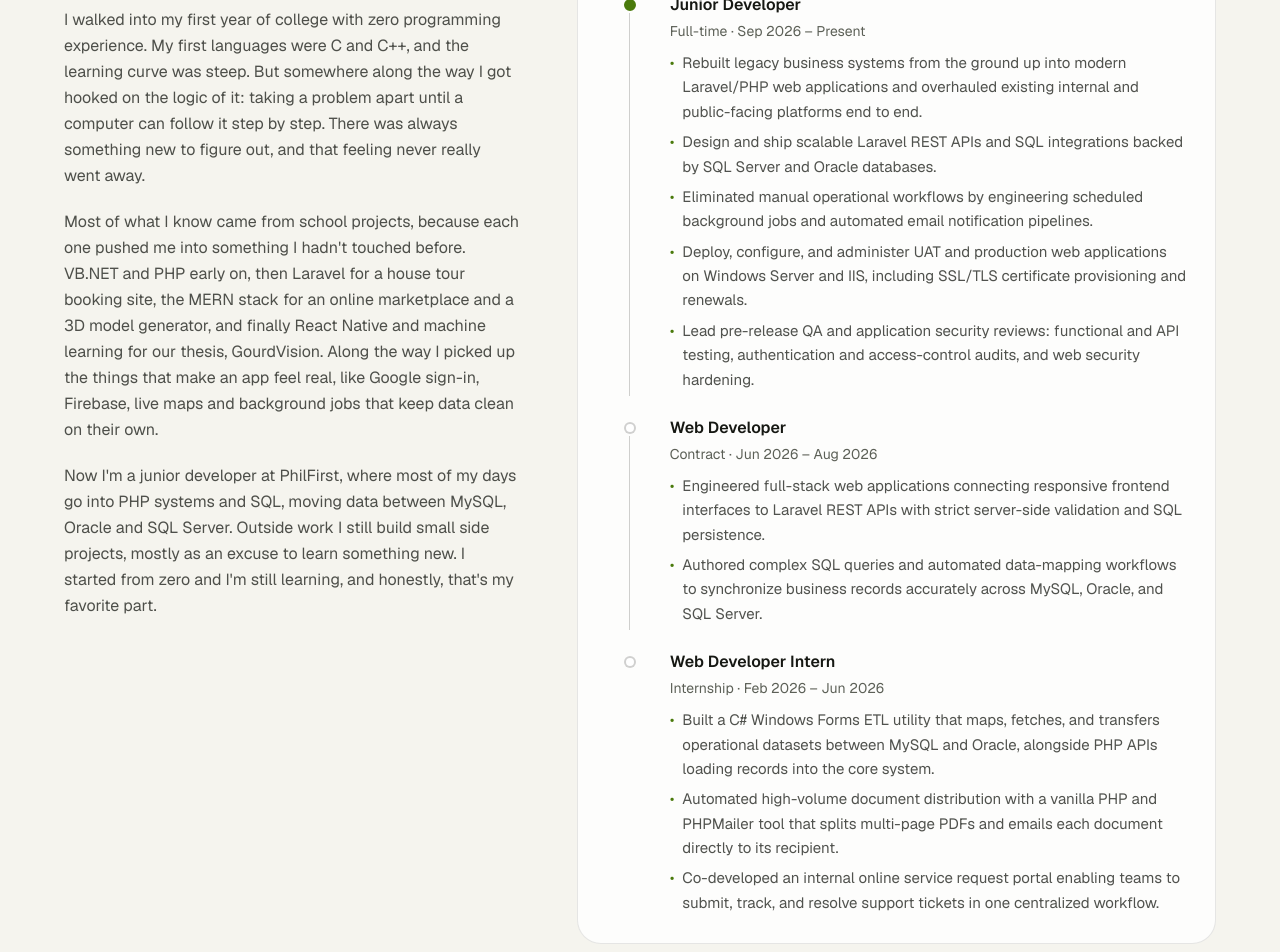
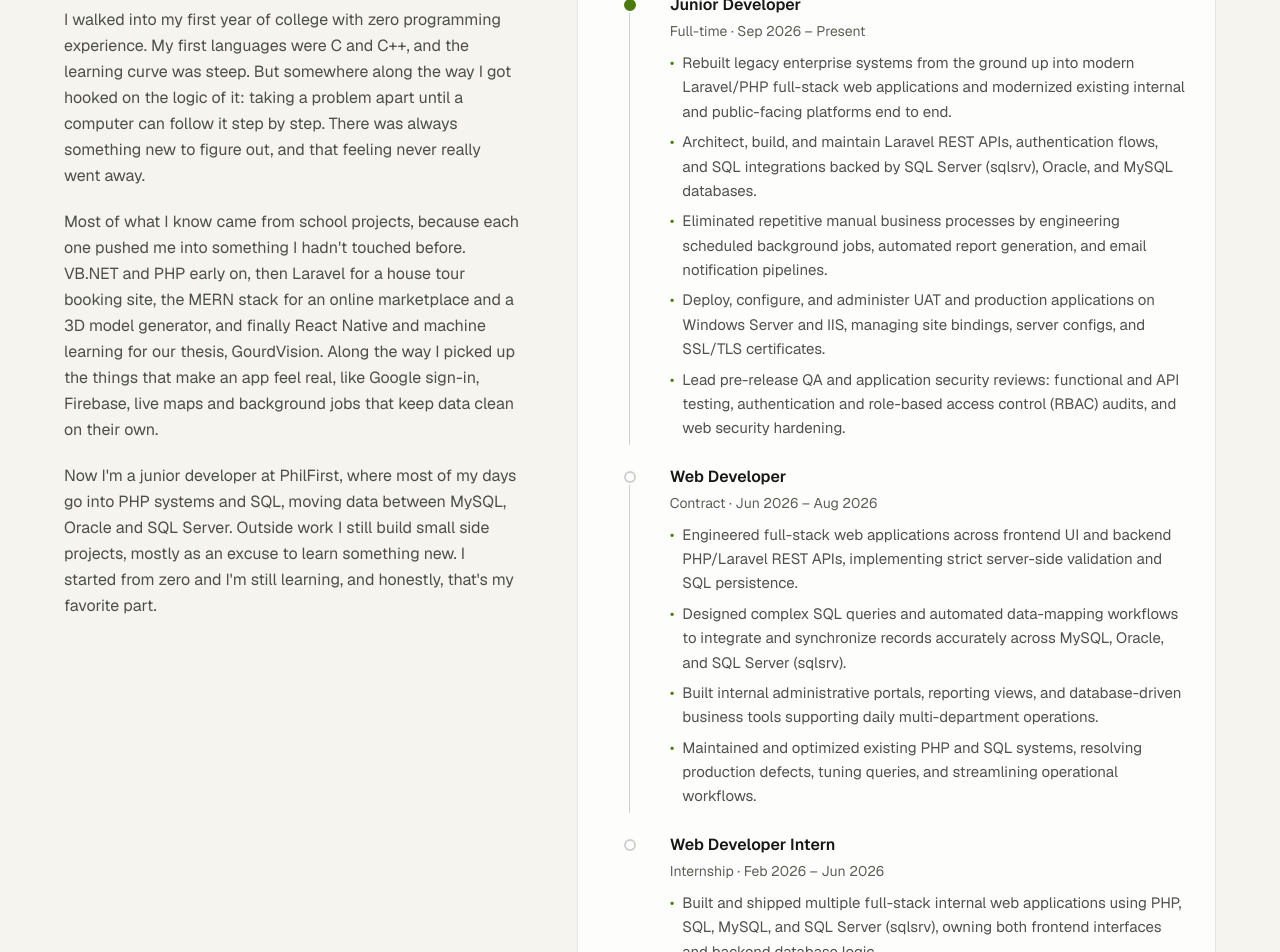
Before and after one commit to Shiidoooo/portfolio-website, a Next.js app: page / in a window 1280 px wide. Shown: the part 1120-2072 px from the top of the page. Built offline with nearby package versions, Linux system fonts and the light colour scheme.

Commit message:
Expand full-stack PHP/SQL/sqlsrv highlights across Junior Dev, Contract, and Intern roles

```diff
--- a/src/content/profile.ts
+++ b/src/content/profile.ts
@@ -217,11 +217,11 @@ const juniorDeveloperRole: Role = {
   employmentType: "Full-time",
   period: "Sep 2026 – Present",
   highlights: [
-    "Rebuilt legacy business systems from the ground up into modern Laravel/PHP web applications and overhauled existing internal and public-facing platforms end to end.",
-    "Design and ship scalable Laravel REST APIs and SQL integrations backed by SQL Server and Oracle databases.",
-    "Eliminated manual operational workflows by engineering scheduled background jobs and automated email notification pipelines.",
-    "Deploy, configure, and administer UAT and production web applications on Windows Server and IIS, including SSL/TLS certificate provisioning and renewals.",
-    "Lead pre-release QA and application security reviews: functional and API testing, authentication and access-control audits, and web security hardening.",
+    "Rebuilt legacy enterprise systems from the ground up into modern Laravel/PHP full-stack web applications and modernized existing internal and public-facing platforms end to end.",
+    "Architect, build, and maintain Laravel REST APIs, authentication flows, and SQL integrations backed by SQL Server (sqlsrv), Oracle, and MySQL databases.",
+    "Eliminated repetitive manual business processes by engineering scheduled background jobs, automated report generation, and email notification pipelines.",
+    "Deploy, configure, and administer UAT and production applications on Windows Server and IIS, managing site bindings, server configs, and SSL/TLS certificates.",
+    "Lead pre-release QA and application security reviews: functional and API testing, authentication and role-based access control (RBAC) audits, and web security hardening.",
   ],
 };
 
@@ -230,8 +230,10 @@ const webDeveloperRole: Role = {
   employmentType: "Contract",
   period: "Jun 2026 – Aug 2026",
   highlights: [
-    "Engineered full-stack web applications connecting responsive frontend interfaces to Laravel REST APIs with strict server-side validation and SQL persistence.",
-    "Authored complex SQL queries and automated data-mapping workflows to synchronize business records accurately across MySQL, Oracle, and SQL Server.",
+    "Engineered full-stack web applications across frontend UI and backend PHP/Laravel REST APIs, implementing strict server-side validation and SQL persistence.",
+    "Designed complex SQL queries and automated data-mapping workflows to integrate and synchronize records accurately across MySQL, Oracle, and SQL Server (sqlsrv).",
+    "Built internal administrative portals, reporting views, and database-driven business tools supporting daily multi-department operations.",
+    "Maintained and optimized existing PHP and SQL systems, resolving production defects, tuning queries, and streamlining operational workflows.",
   ],
 };
 
@@ -240,9 +242,11 @@ const internRole: Role = {
   employmentType: "Internship",
   period: "Feb 2026 – Jun 2026",
   highlights: [
-    "Built a C# Windows Forms ETL utility that maps, fetches, and transfers operational datasets between MySQL and Oracle, alongside PHP APIs loading records into the core system.",
+    "Built and shipped multiple full-stack internal web applications using PHP, SQL, MySQL, and SQL Server (sqlsrv), owning both frontend interfaces and backend database logic.",
+    "Co-developed an Online Service Request (OSR) portal allowing teams to file, route, track, and resolve internal service tickets in one centralized workflow.",
+    "Developed a C# Windows Forms ETL utility that maps, fetches, and transfers operational datasets between MySQL and Oracle, paired with PHP APIs loading business-critical records into the core system.",
     "Automated high-volume document distribution with a vanilla PHP and PHPMailer tool that splits multi-page PDFs and emails each document directly to its recipient.",
-    "Co-developed an internal online service request portal enabling teams to submit, track, and resolve support tickets in one centralized workflow.",
+    "Supported database querying, data troubleshooting, and feature enhancements across SQL Server, MySQL, and Oracle environments.",
   ],
 };
 
```
